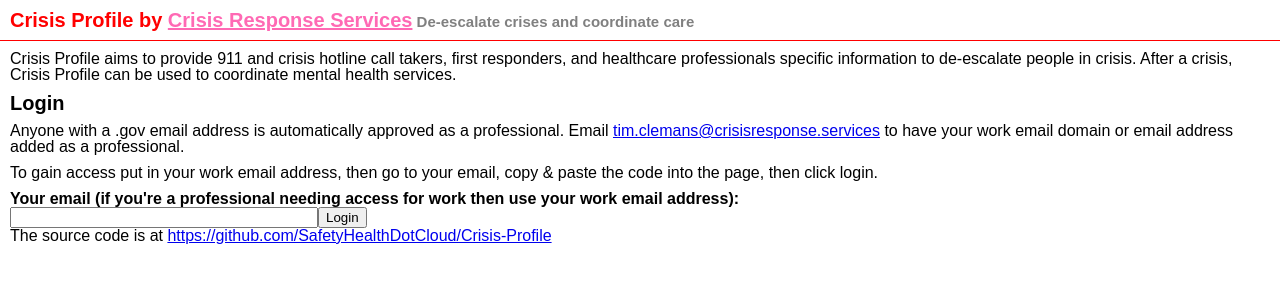
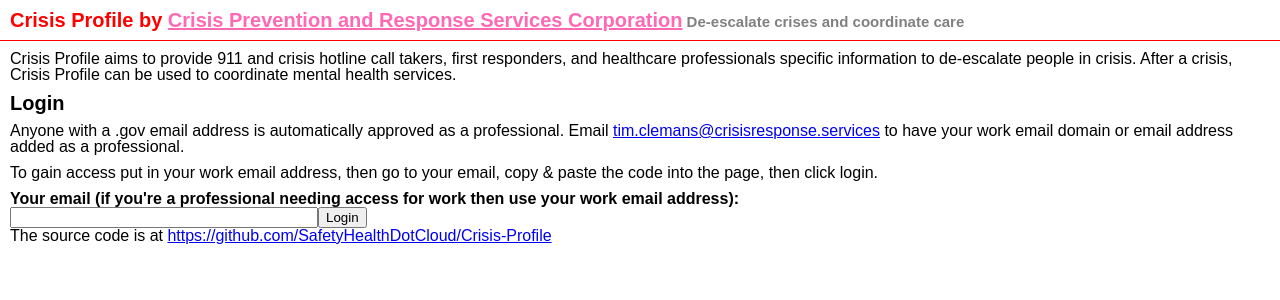
Before and after one commit to SafetyHealthDotCloud/Crisis-Profile, a Flask app: page / in a window 1280 px wide. Shown: the top 300 px of the page. Run offline with Flask 2, Linux system fonts and the light colour scheme; parts of the project's set-up code (start-up, migrations or seed data) failed here and were passed over; some libraries are stand-ins or nearby versions.

Commit message:
change company name

```diff
--- a/templates/index.html
+++ b/templates/index.html
@@ -621,7 +621,7 @@
 <body>
 	<div id="app">
 		<div id="header"> <span style="float:right" v-if="loggedIn"><a href="/logout">Logout</a> | [[ usersLoggedInEmail ]]</span>
-			<h1>Crisis Profile by <a href="https://crisisresponse.services">Crisis Response Services</a><span>
+			<h1>Crisis Profile by <a href="https://crisisresponse.services">Crisis Prevention and Response Services Corporation</a><span>
 				De-escalate crises and coordinate care</span></h1>
 			</div>
 		<div id="main">
```
